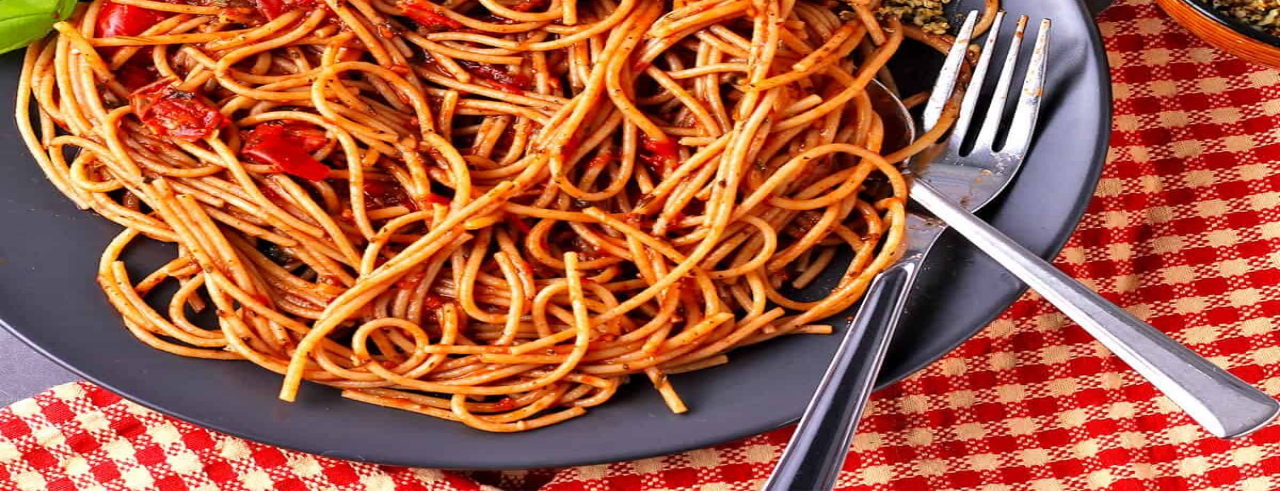
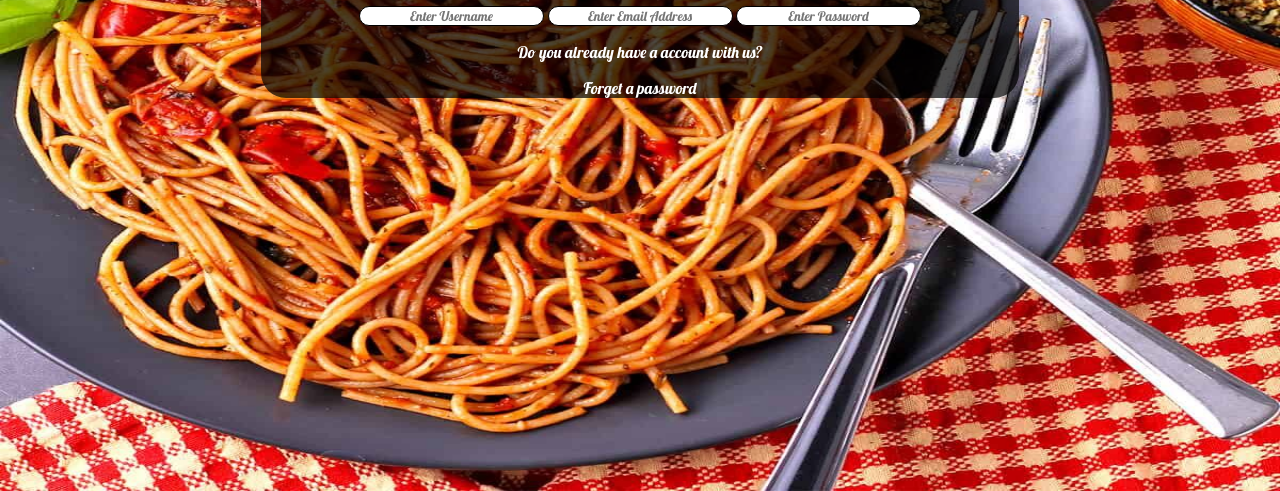
Before and after one commit to MattJMaris/CSET120Final, a plain HTML site: page SIGNUP.html in a window 1280 px wide. Shown: the part 309-800 px from the top of the page. Drawn offline with Linux system fonts and the light colour scheme; a web font is replaced by a local one.

Commit message:
added the box around the info in signup page

```diff
--- a/SIGNUP.html
+++ b/SIGNUP.html
@@ -13,6 +13,7 @@
 </head>
 <body>
     <form class="box" action="coal" method="post">
+        <div class="logbox">
         <h1>
             signup
         </h1>
@@ -23,5 +24,6 @@
         <a href="login.HTML"></a><p>Do you already have a account with us?</p>
         <a href="#"></a><p>Forget a password</p>
     </div>
+</div>
 </body>
 </html>
```
